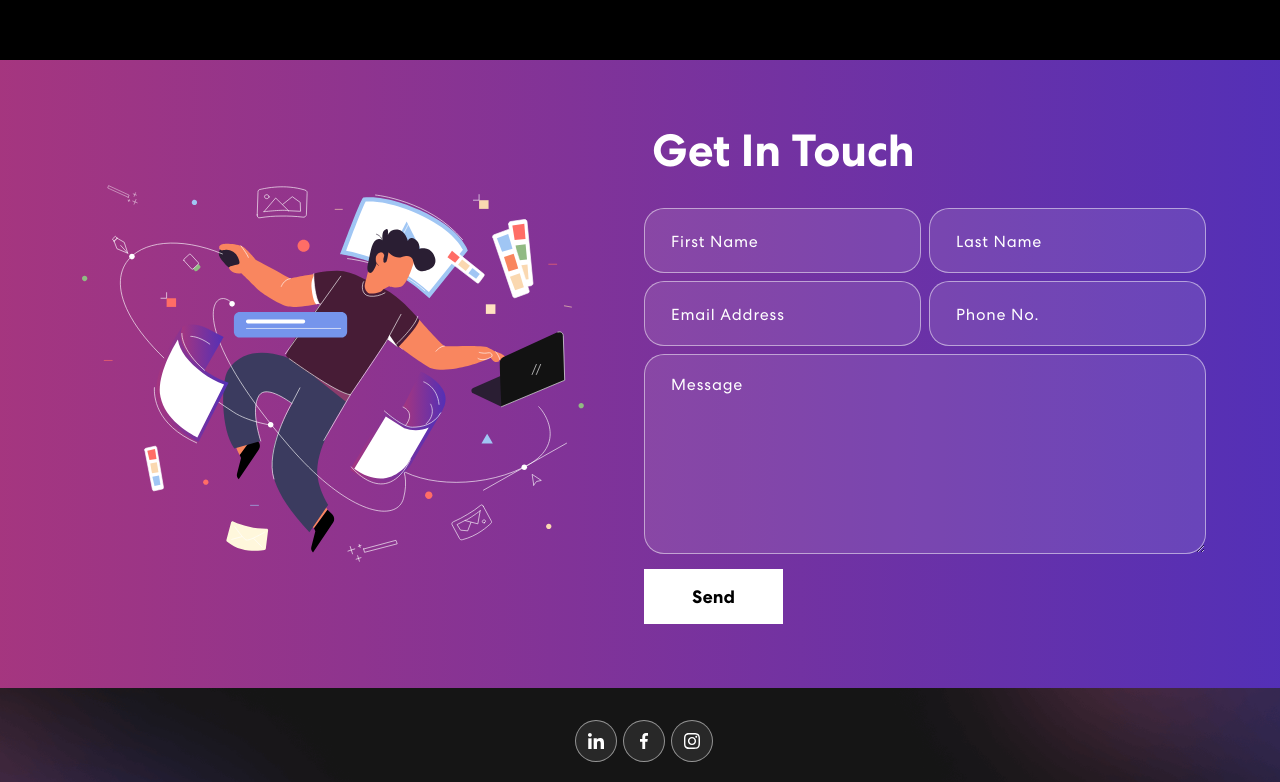
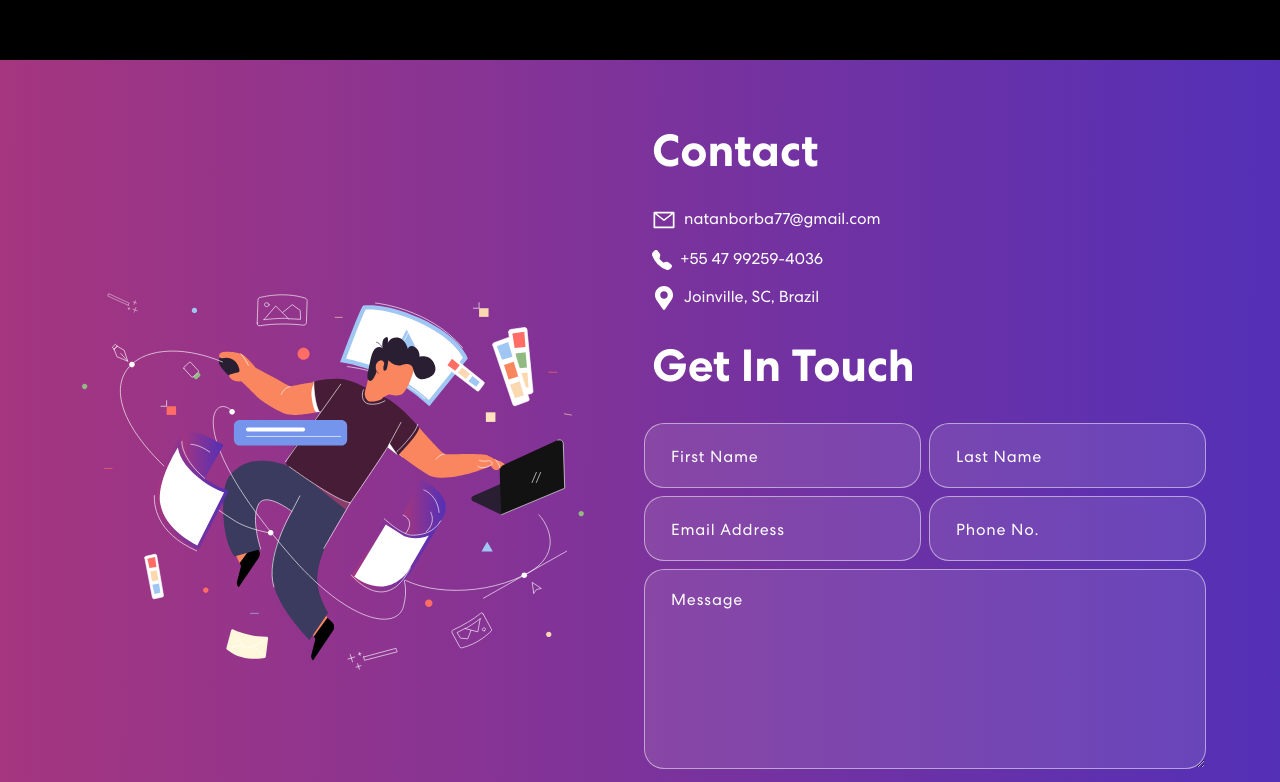
Before and after one commit to NatanBB/portfolioNatan, a React (Create React App) app: page / in a window 1280 px wide. Shown: the part 2620-3402 px from the top of the page. Built offline with nearby package versions, Linux system fonts and the light colour scheme.

Commit message:
Fix contact

```diff
--- a/package.json
+++ b/package.json
@@ -2,6 +2,7 @@
   "name": "personal-portfolio",
   "version": "0.1.0",
   "private": true,
+  "homepage": "https://natanbb.github.io/portfolioNatan",
   "dependencies": {
     "@testing-library/jest-dom": "^5.16.4",
     "@testing-library/react": "^13.3.0",
@@ -11,11 +12,14 @@
     "cors": "^2.8.5",
     "dotenv": "^16.0.3",
     "express": "^4.18.1",
+    "feather-icons": "^4.29.0",
+    "gh-pages": "^4.0.0",
     "nodemailer": "^6.8.0",
     "react": "^18.1.0",
     "react-bootstrap": "^2.4.0",
     "react-bootstrap-icons": "^1.8.2",
     "react-dom": "^18.1.0",
+    "react-icons": "^4.6.0",
     "react-mailchimp-subscribe": "^2.1.3",
     "react-multi-carousel": "^2.8.1",
     "react-on-screen": "^2.1.1",
@@ -26,6 +30,8 @@
     "web-vitals": "^2.1.4"
   },
   "scripts": {
+    "predeploy": "react-scripts build",
+    "deploy": "gh-pages -d build",
     "start": "react-scripts start",
     "build": "react-scripts build",
     "test": "react-scripts test",
--- a/src/components/Contact/Contact.tsx
+++ b/src/components/Contact/Contact.tsx
@@ -5,6 +5,9 @@ import 'animate.css';
 import TrackVisibility from 'react-on-screen';
 import React from "react";
 import { ContactData, Status } from "../../types/globalTypes";
+import { AiOutlineMail } from 'react-icons/ai'
+import { BsFillTelephoneFill } from 'react-icons/bs'
+import { FaMapMarkerAlt } from 'react-icons/fa'
 
 export const Contact = (): JSX.Element => {
   const formInitialDetails = {
@@ -64,7 +67,11 @@ export const Contact = (): JSX.Element => {
             <TrackVisibility>
               {({ isVisible }) =>
                 <div className={isVisible ? "animate__animated animate__fadeIn" : ""}>
-                  <h2>Get In Touch</h2>
+                  <h2>Contact</h2>
+                  <p style={{alignItems: 'center'}}><AiOutlineMail size={24} style={{marginRight: '0.5rem'}}/>natanborba77@gmail.com</p>
+                  <p style={{alignItems: 'center'}}><BsFillTelephoneFill size={20} style={{marginRight: '0.5rem'}} />+55 47 99259-4036</p>
+                  <p style={{alignItems: 'center'}}><FaMapMarkerAlt size={24} style={{marginRight: '0.5rem'}}/>Joinville, SC, Brazil</p>
+                  <h2 style={{marginTop: '1.8rem'}}>Get In Touch</h2>
                   <form onSubmit={handleSubmit}>
                     <Row>
                       <Col size={12} sm={6} className="px-1">
```
Also changed, not shown: 2 other files (tests, documents, lock files or other folders).
